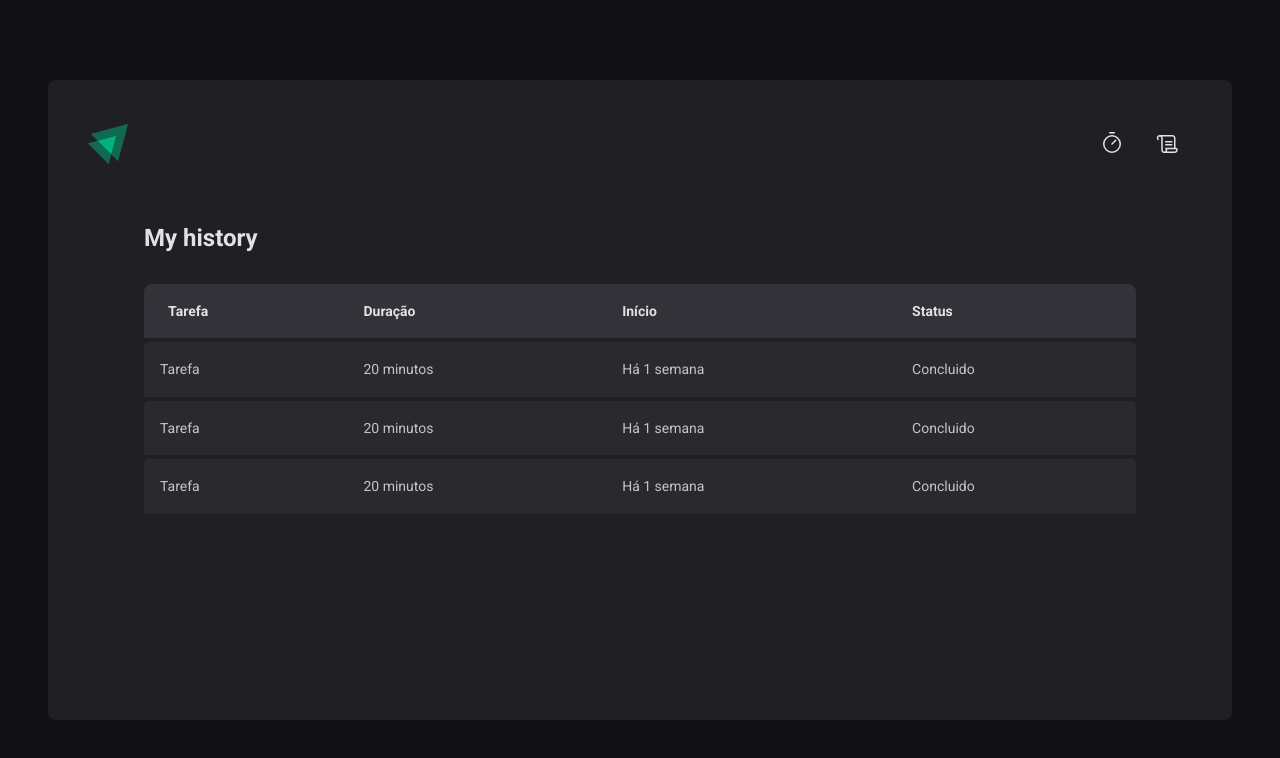
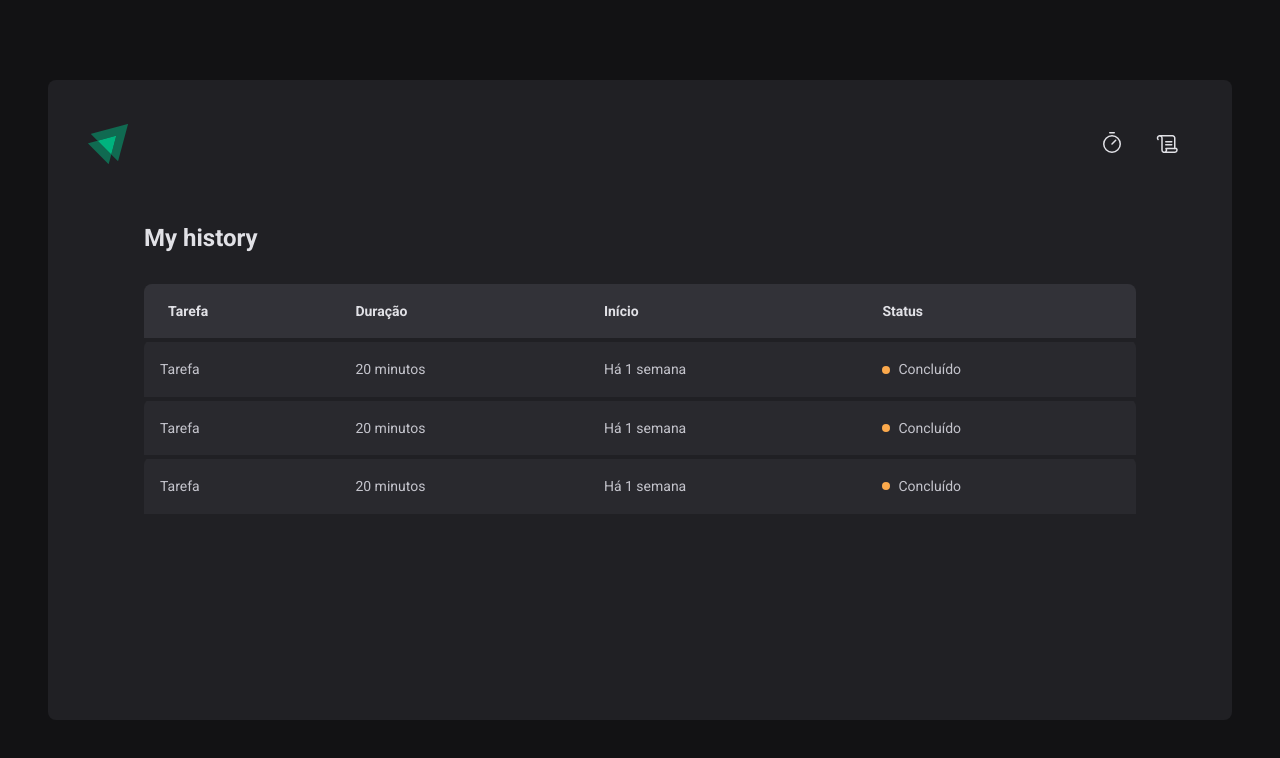
Before and after one commit to Matheus-Arruda3006/Timer, a React (Vite) app: page /history in a window 1280 px wide. Shown: the top 758 px of the page. Built offline with nearby package versions, Linux system fonts and the light colour scheme.

Commit message:
customized history page badges

```diff
--- a/src/pages/History.tsx
+++ b/src/pages/History.tsx
@@ -1,4 +1,4 @@
-import { HistoryContainer, HistoryList } from "./stylesHistory";
+import { HistoryContainer, HistoryList, Status } from "./stylesHistory";
 
 export function History (){
     return(
@@ -23,19 +23,25 @@
                         <td>Tarefa</td>
                         <td>20 minutos</td>
                         <td>Há 1 semana</td>
-                        <td>Concluido</td>
+                        <td>
+                            <Status>Concluído</Status>
+                        </td>
                     </tr>
                     <tr>
                         <td>Tarefa</td>
                         <td>20 minutos</td>
                         <td>Há 1 semana</td>
-                        <td>Concluido</td>
+                        <td>
+                            <Status>Concluído</Status>
+                        </td>
                     </tr>
                     <tr>
                         <td>Tarefa</td>
                         <td>20 minutos</td>
                         <td>Há 1 semana</td>
-                        <td>Concluido</td>
+                        <td>
+                            <Status>Concluído</Status>
+                        </td>
                     </tr>
                 </tbody>
             </table>
--- a/src/pages/stylesHistory.ts
+++ b/src/pages/stylesHistory.ts
@@ -65,3 +65,18 @@
 
     }
 `;
+
+export const Status = styled.span`
+    display: flex;
+    align-items: center;
+    gap: 0.5rem;
+
+    &::before {
+        content: '';
+        width: 0.5rem;
+        height: 0.5rem;
+        border-radius: 99999px;
+        background: ${(props) => props.theme['yellow-500']};
+    }
+
+`;
```
